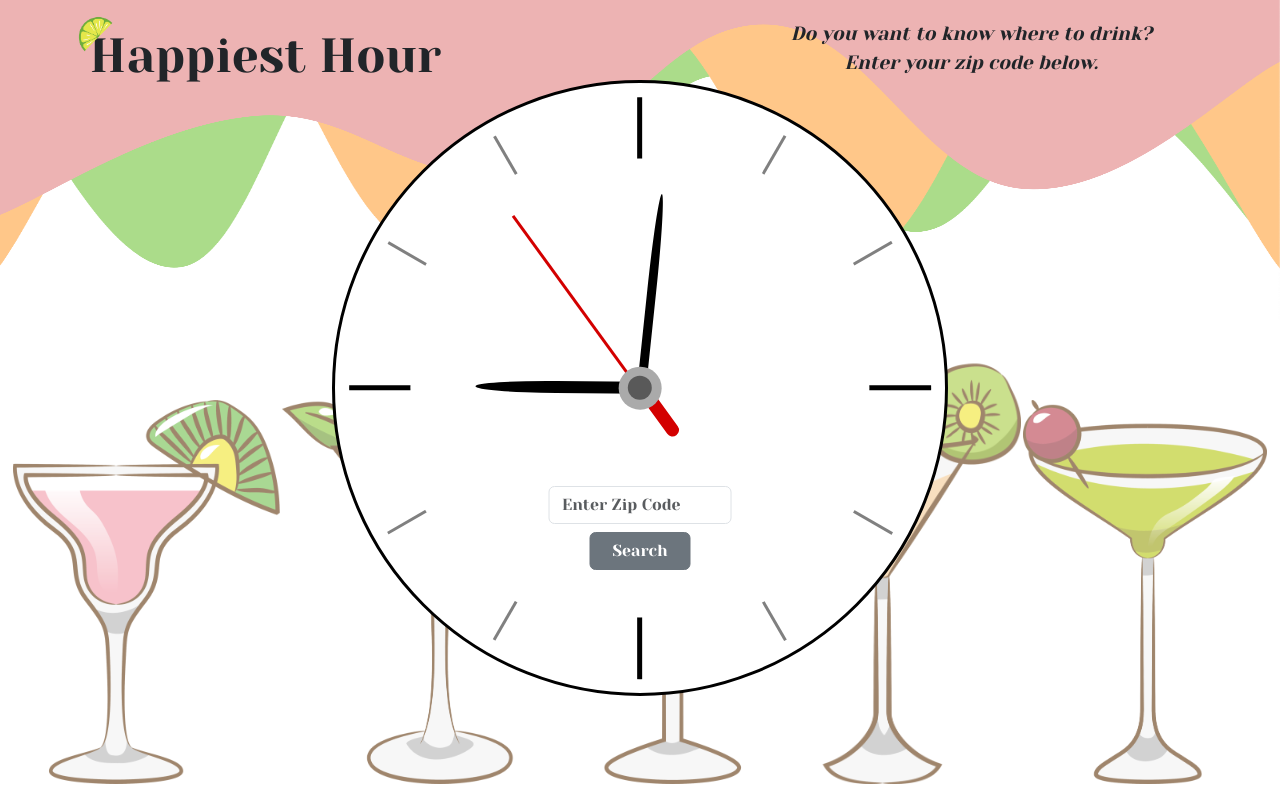
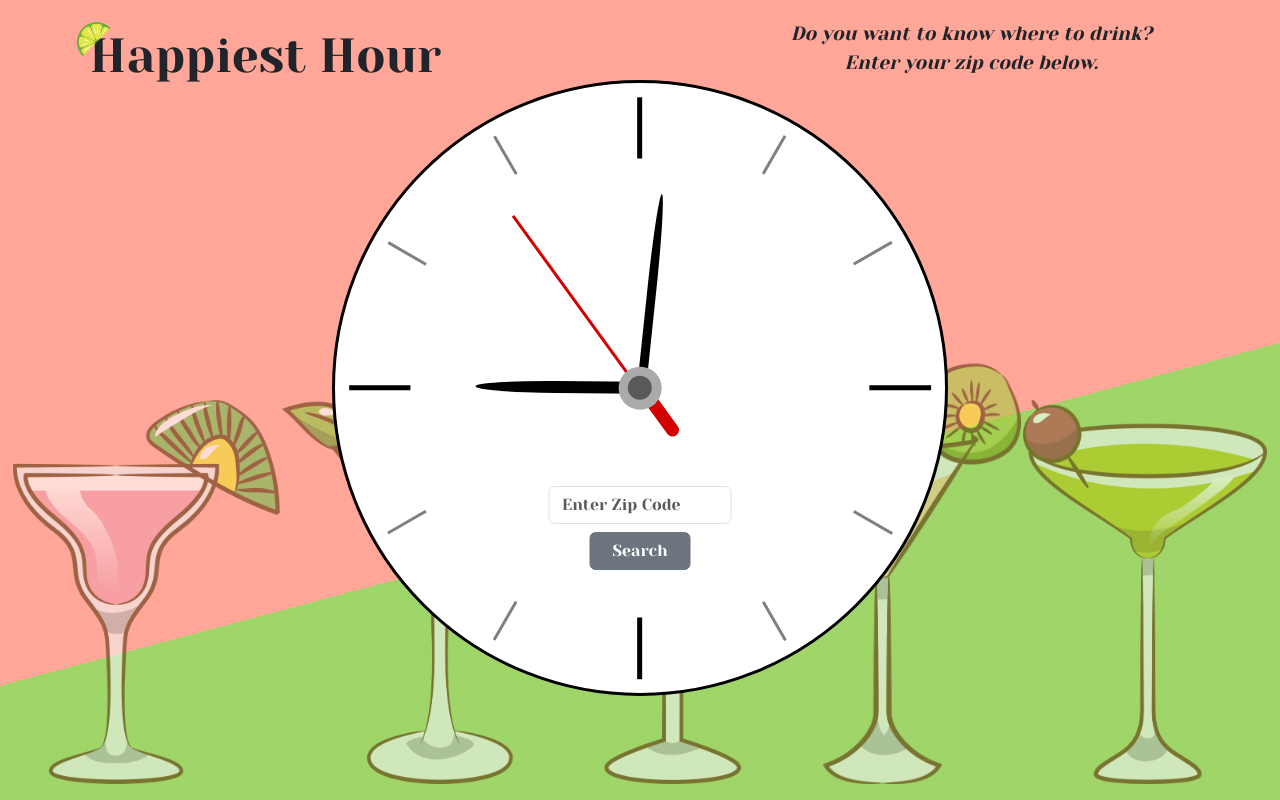
Before and after one commit to ColdWeatherBoyy/happiest-hour, a React (Vite) app in the folder client/: page / in a window 1280 px wide. Built offline with nearby package versions, Linux system fonts and the light colour scheme.

Commit message:
fixes positioning of lime on logo and adds a potential less agressive background

```diff
--- a/client/src/components/Home/Home.css
+++ b/client/src/components/Home/Home.css
@@ -1,19 +1,27 @@
-#background {
+/* #background {
     width: 100vw;
     position: absolute;
     height: 40vh;
     opacity: 80%;
-    /* visibility: hidden; */
+    visibility: hidden;
+} */
+
+.background {
+    width: 100vw;
+    height: 100vh;
+    z-index: -1;
+    /* background-color: rgba(0, 151, 0, 0.368); */
+    background: linear-gradient(165deg, rgba(255, 105, 82, 0.59) 60%, rgba(92, 183, 0, 0.589) 60%);
 }
 
 @media (max-width: 950px) {
 	#background {
-        visibility: visible;
+        /* visibility: visible; */
     }
 }
 
 @media (max-width: 540px) {
     #background {
-        visibility: visible;
+        /* visibility: visible; */
     }
 }
--- a/client/src/components/Home/Home.jsx
+++ b/client/src/components/Home/Home.jsx
@@ -27,8 +27,9 @@ const Home = () => {
 
 	return (
 		<>
-			<div className="fullPage" >
-				<img src={background} alt="colorful waves" id="background"/>
+			<div className="background" >
+				{/* <img src={background} alt="colorful waves" id="background"/> */}
+				{/* <div className="background"></div> */}
 				<Title />
 				<Cocktails />
 				<Clock
--- a/client/src/components/Title/Title.css
+++ b/client/src/components/Title/Title.css
@@ -3,6 +3,7 @@
 }
 
 .pageTop {
+    position: relative;
     display: flex;
     justify-content: space-between;
     text-align: center;
@@ -17,25 +18,16 @@
 
 #lime {
     position: absolute;
-    /* z-index: 0; */
     width: 17%;
     height: auto;
-    right: 91%;
-    top: -25%;
+    left: 0%;
+    transform: translate(-50%, -25%);
+
 }
-
-/* #logo {
-    position: relative;
-    width: 25vw;
-    height: auto;
-    top: 25%;
-    margin-left: 9vw;
-} */
 
 /* https://www.freepik.com/icon/lemon_9712335#position=11 lime icon by Dai */
 
 #title {
-    /* z-index: 1; */
     font-size: 3em;
 }
 
```
